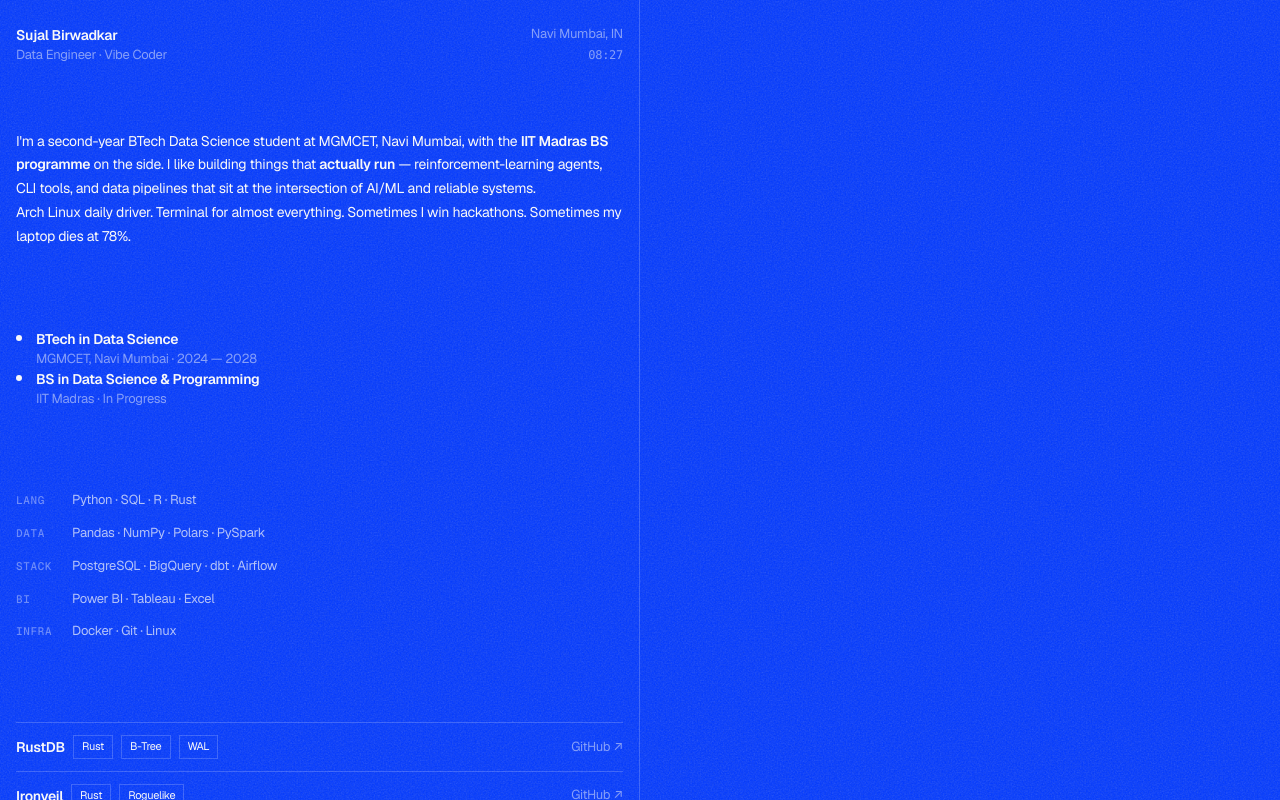
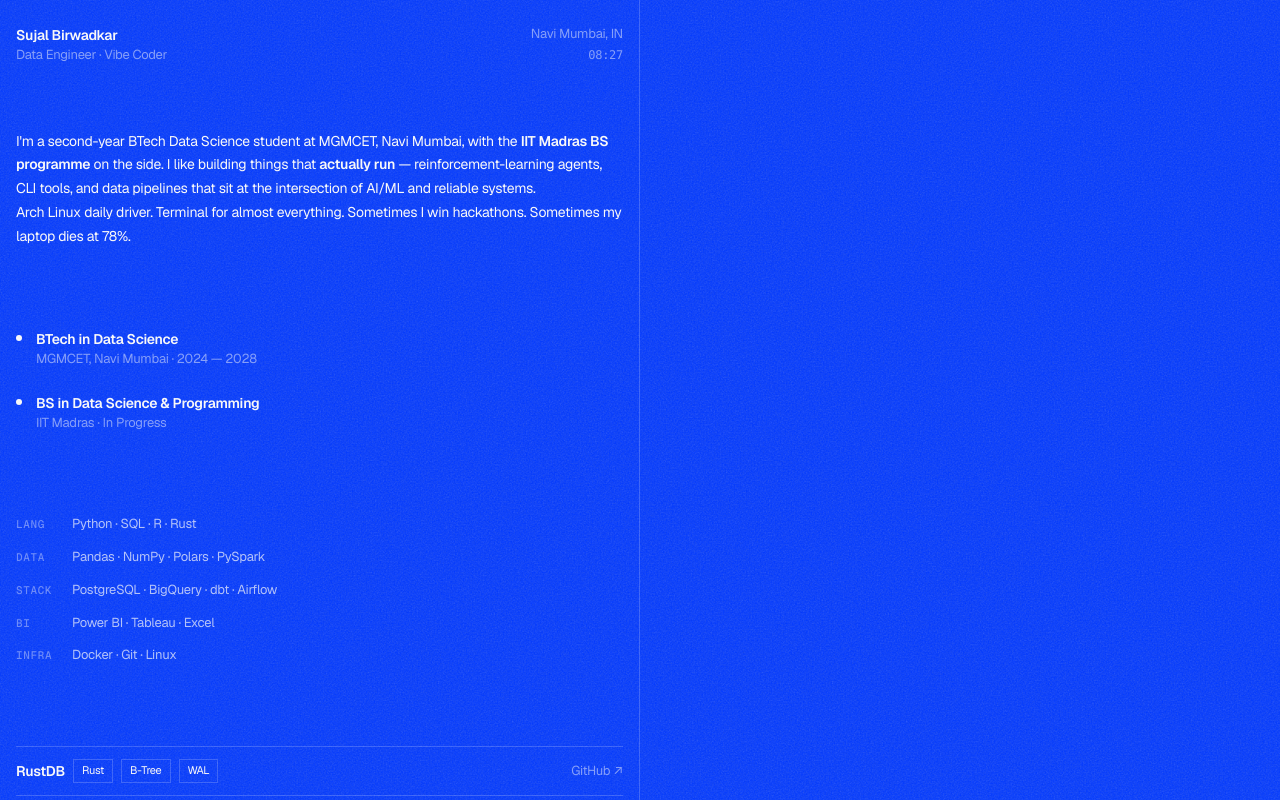
Before and after one commit to ZeroiJ/portfolio, a Next.js app: page / in a window 1280 px wide. Shown: the top 800 px of the page. Built offline with nearby package versions, Linux system fonts and the light colour scheme; no server answers.

Commit message:
fix: use inline style for degree gap (tailwind v4 missed mt-4 in ternary)

```diff
--- a/src/app/page.tsx
+++ b/src/app/page.tsx
@@ -114,7 +114,8 @@ export default function Home() {
             {EDUCATION.map((e, i) => (
               <div
                 key={e.degree}
-                className={`flex gap-3.5 py-5 ${i > 0 ? "mt-4" : ""}`}
+                className="flex gap-3.5 py-5"
+                style={i > 0 ? { marginTop: "1.5rem" } : undefined}
               >
                 <div className="edu-dot" />
                 <div>
```
